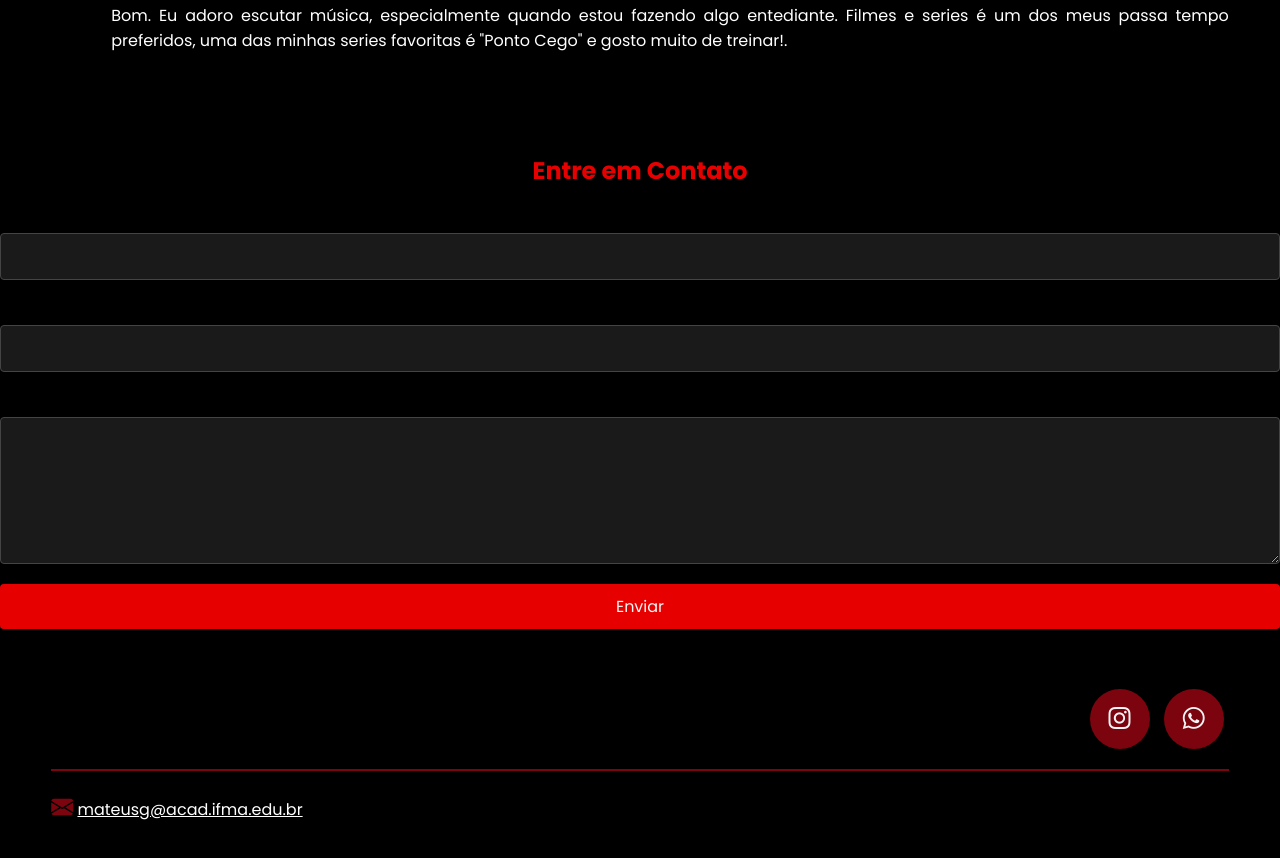
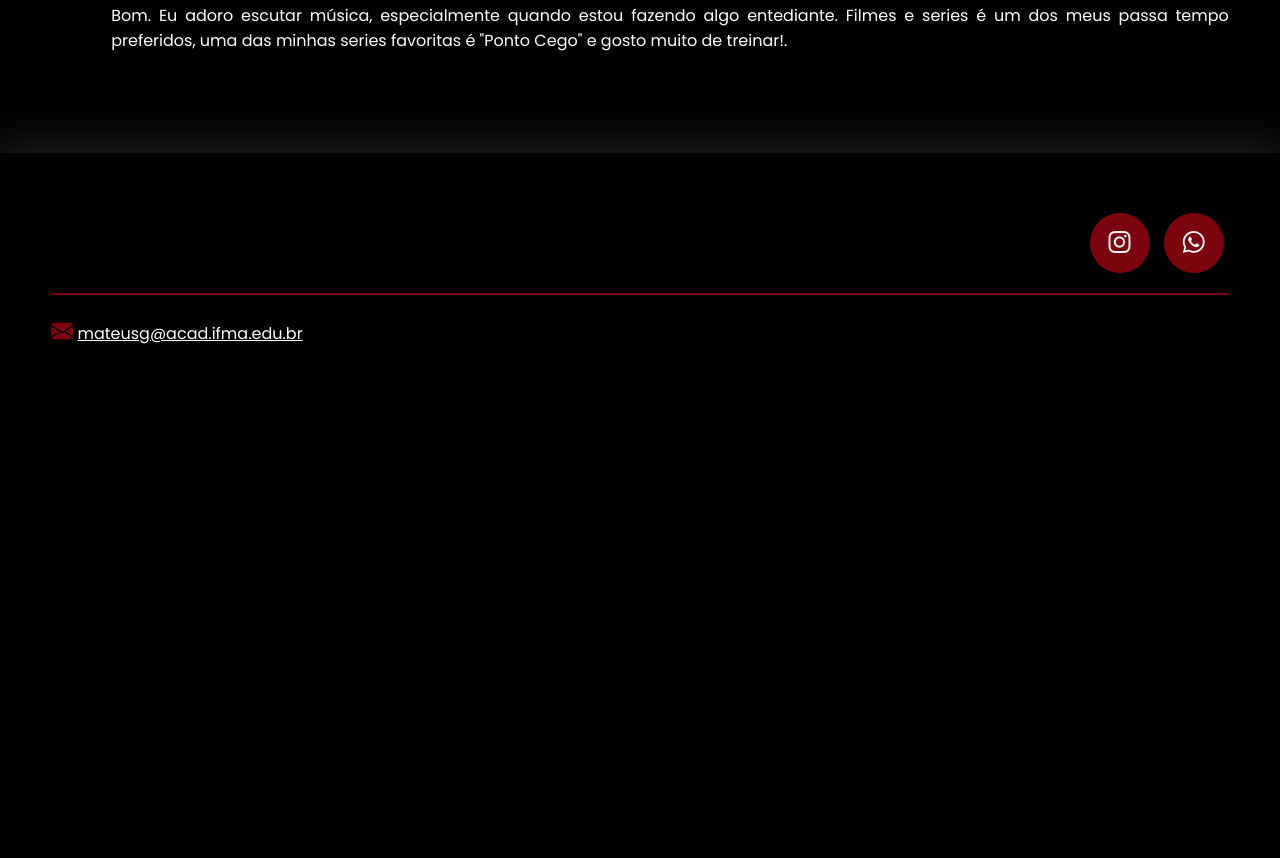
Before and after one commit to gmateus007/portifolio-gomes, a plain HTML site: page index.html in a window 1280 px wide. Shown: the part 1074-1932 px from the top of the page. After the commit the page ends 1482 px from the top, so only its background shows below. Drawn offline with nearby package versions, Linux system fonts and the light colour scheme.

Commit message:
Update index.html

```diff
--- a/index.html
+++ b/index.html
@@ -145,23 +145,8 @@
             </div><!--interface-->
         </section><!--sobre-->
         <section id="contact-section">
-            <h2>Entre em Contato</h2>
-            <form action="mailto:mateusg@acad.ifma.edu.br?subject=Contato%20do%20Site" method="post" enctype="text/plain">
-                <label for="name">Nome:</label>
-                <input type="text" id="name" name="name" required>
-
-                <label for="email">Email:</label>
-                <input type="email" id="email" name="email" required>
-
-                <label for="message">Mensagem:</label>
-                <textarea id="message" name="message" rows="5" required></textarea>
-
-                <button type="submit">Enviar</button>
             </form>
         </section>
-
-
-
     </main>
 
     <footer>
```
